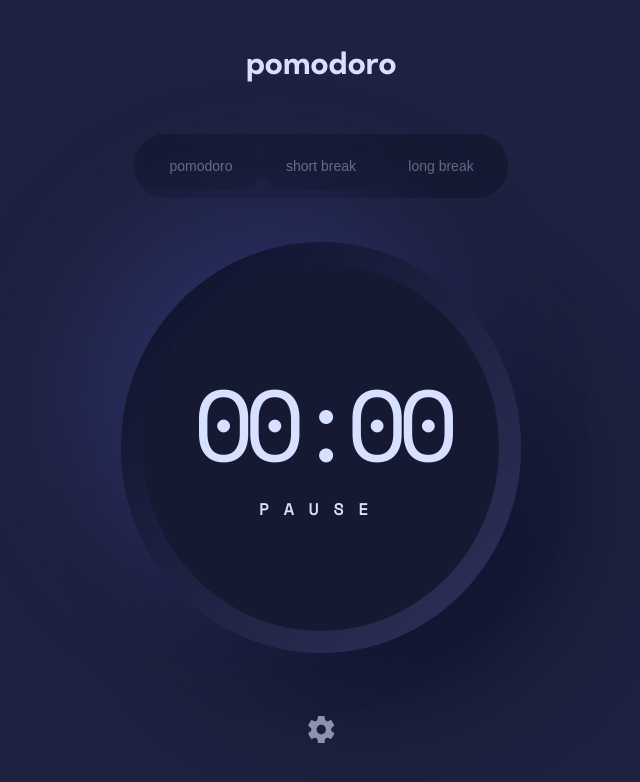
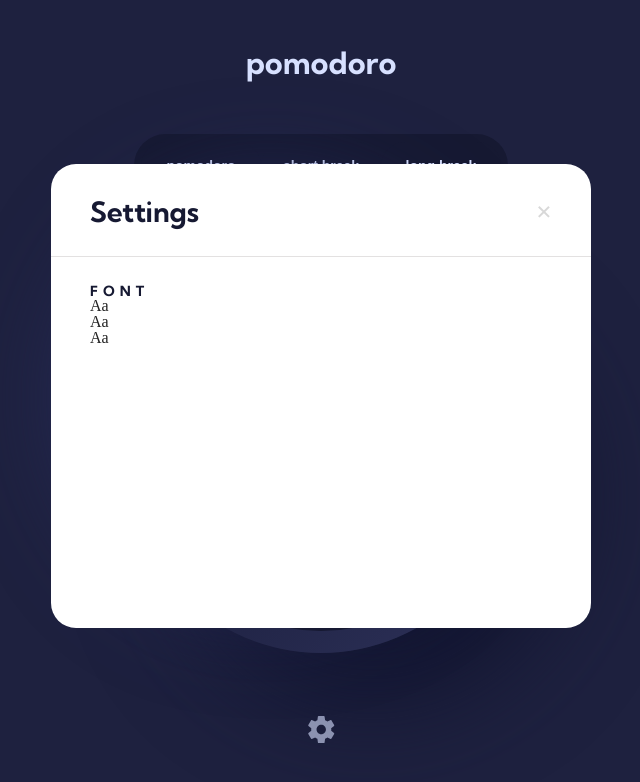
Before and after one commit to Mariia-Marko/Timer_Pomodoro, a plain HTML site: page index.html in a window 1280 px wide. Both pictures are taken after a click on the button 640 px from the left and 730 px from the top of the page. Shown: the whole page, without its empty margins (319-959 px from the left). Drawn offline with nearby package versions, Linux system fonts and the light colour scheme.

Commit message:
feat: add modal window

```diff
--- a/index.html
+++ b/index.html
@@ -12,9 +12,9 @@
     <div class="wrapper">
         <h1 class="title">pomodoro</h1>
         <ul class="list">
-            <li><button class="btn">pomodoro</button></li>
-            <li><button class="btn">short break</button></li>
-            <li><button class="btn">long break</button></li>
+            <li><button class="btn" id="button">pomodoro</button></li>
+            <li><button class="btn" id="butto">short break</button></li>
+            <li><button class="btn" id="butt">long break</button></li>
         </ul>
         <div class="timer">
             <ul class="timer-inner">
@@ -22,7 +22,25 @@
                 <li><span class="timer-state">PAUSE</span></li>
             </ul>
         </div>
-        <button class="settings"></button>
+        <button class="settings" id="myBtn"></button>
+        <div class="modal" id="myModal">
+            <div class="modal-head">
+                <p class="modal-title">Settings</p>
+                <span class="close">&times;</span>
+            </div>
+            <ul class="modal-list">
+                <li class="modal-item"></li>
+                <li class="modal-item">
+                    <p class="item-title">FONT</p>
+                    <ul class="choice-color">
+                        <li >Aa</li>
+                        <li>Aa</li>
+                        <li>Aa</li>
+                    </ul>
+                </li>
+                <li class="modal-item"></li>
+            </ul>
+        </div>
     </div>
     <script src="./source/script.js"></script>
 </body>
--- a/source/components/style.scss
+++ b/source/components/style.scss
@@ -29,18 +29,15 @@
     width: 120px;
     height: 48px;
     color: #D7E0FF;
-    opacity: 0.4;
+    font-weight: bold;
     font-size: 14px;
     border-radius: 26.5px;
     border: none;
-    background: #161932;
+    background-color: #161932;
 }
 
 .btn:hover {
-    background: #F87070;
-    color: #1E213F;
-    opacity: 1;
-    font-weight: bold;
+    color: white;
 }
 
 .timer {
@@ -85,4 +82,54 @@
     opacity: 0.6;
 }
 
+.modal {
+    display: none;
+    position: fixed;
+    z-index: 1;
+    margin: 0 auto;
+    height: 464px;
+    width: 540px;
+    border-radius: 25px;
+    overflow: auto;
+    background-color: white;
+    padding: 34px 0 59px;
+}
+
+.modal-head {
+    @include flexiblePlacement(space-between, none, none, none);
+    height: 3.7em;
+    border-bottom: 1px solid #E3E1E1;
+    padding: 0 39px;
+}
+
+.modal-title {
+    font-family: Kumbh Sans;
+    font-size: 28px;
+    font-weight: 700;
+    line-height: 28px;
+    color: #161932;
+}
+
+.close {
+    color: #D8D8D8;
+    float: right;
+    font-size: 28px;
+    font-weight: bold;
+    cursor: pointer
+}
+
+.modal-list {
+    padding: 28px 39px 70px;
+    @include flexiblePlacement(none, none, none, none);
+
+}
+
+.item-title {
+    font-family: Kumbh Sans;
+    line-height: 13px;
+    letter-spacing: 5px;
+    font-weight: 900;
+    font-size: 14px;
+    color: #161932;
+}
 @import './config/media';
--- a/source/script.js
+++ b/source/script.js
@@ -0,0 +1,28 @@
+button.onclick = function () {
+    if (button.style.backgroundColor === 'black') {
+      button.style.backgroundColor = '#F87070';
+      button.style.color = 'black';
+    } else {
+    button.style.backgroundColor = '#F87070';
+      button.style.color = '#1E213F';
+
+    }
+}
+
+let modal = document.getElementById('myModal');
+let btn = document.getElementById('myBtn');
+let span = document.getElementsByClassName('close')[0];
+
+btn.onclick = function() {
+  modal.style.display = 'block';
+}
+
+span.onclick = function() {
+  modal.style.display = 'none';
+}
+
+window.onclick = function(event) {
+  if ( event.target === modal ) {
+    modal.style.display = 'none';
+  }
+}
```
Also changed, not shown: source/components/style.css, 1 other file.
